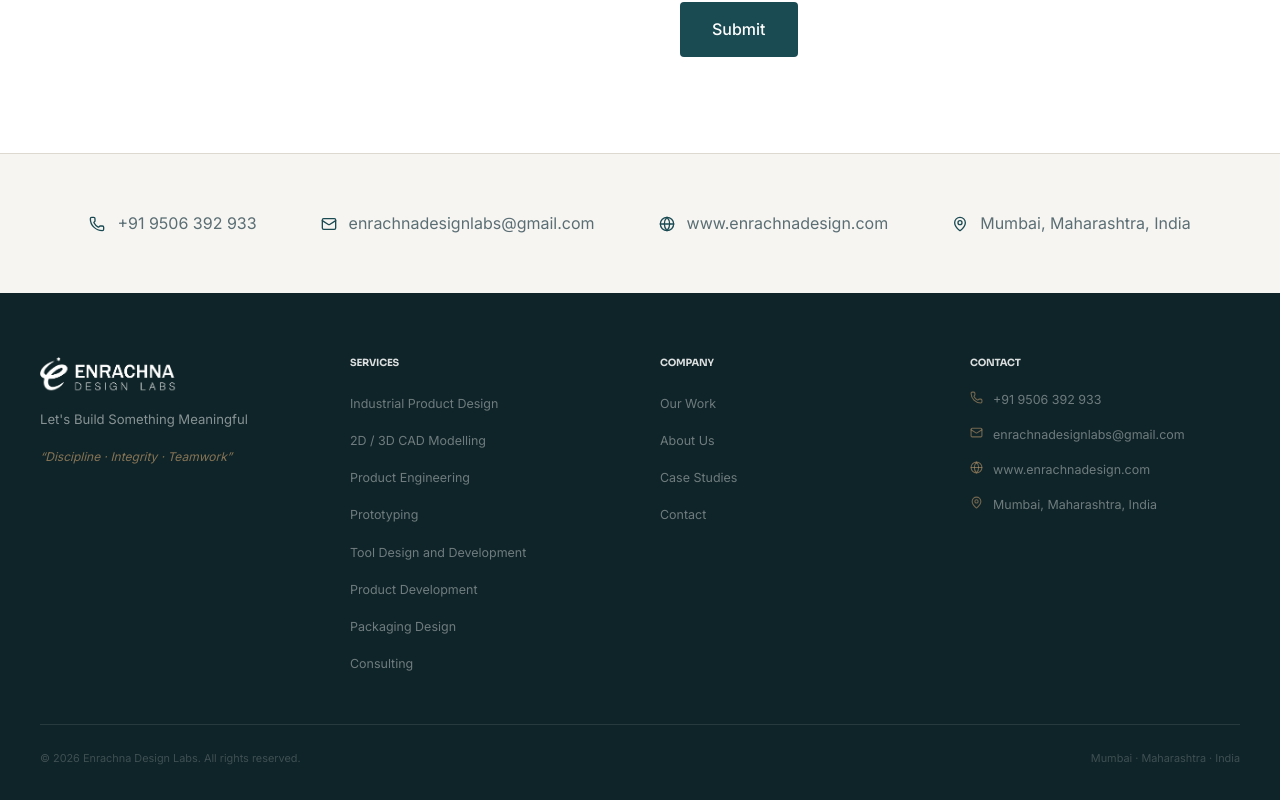
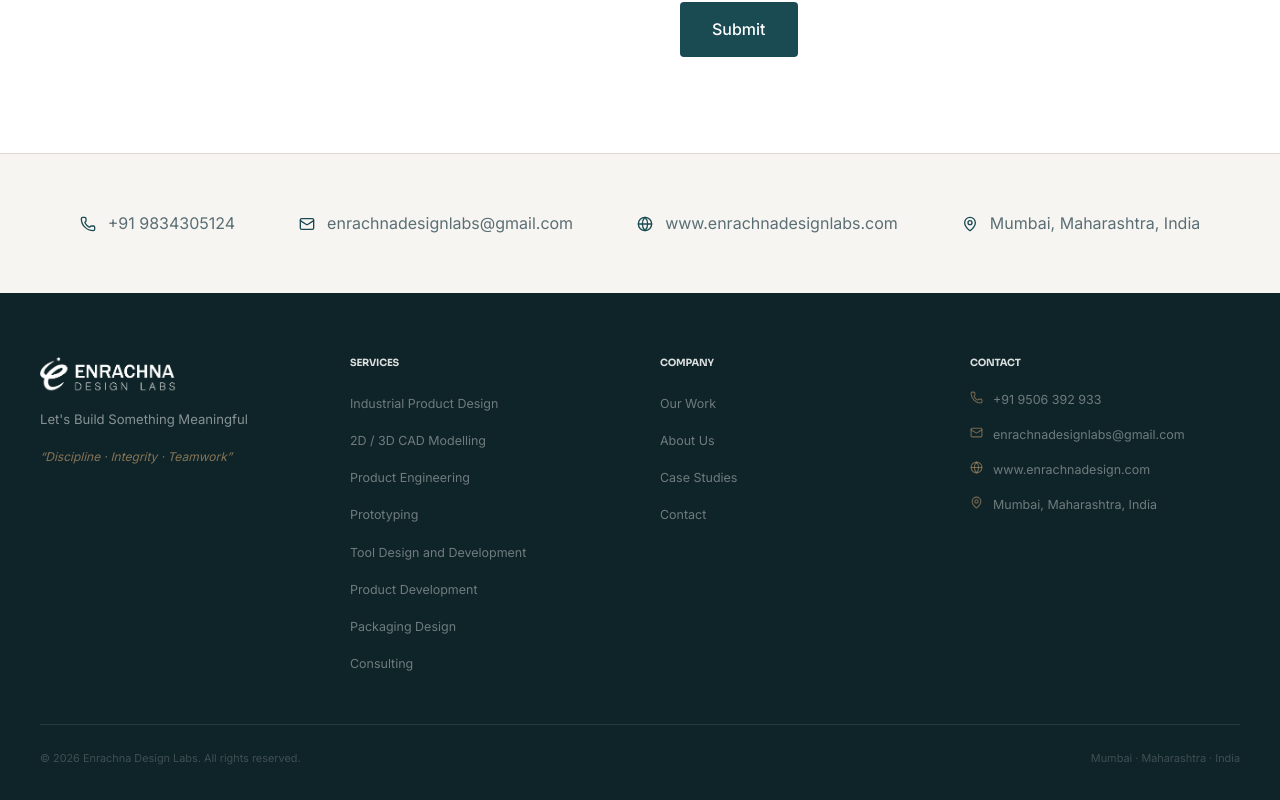
Before and after one commit to mahajan022/enrachna-designlabs, a Next.js app: page /contact in a window 1280 px wide. Shown: the part 1113-1913 px from the top of the page. Built offline with nearby package versions, Linux system fonts and the light colour scheme.

Commit message:
frdefcdserd

```diff
--- a/app/contact/page.tsx
+++ b/app/contact/page.tsx
@@ -57,9 +57,9 @@
         <div className="max-w-7xl mx-auto">
           <div className="flex flex-wrap gap-8 lg:gap-16 items-center justify-center">
             {[
-              { icon: Phone, label: "+91 9506 392 933", href: "tel:+919506392933" },
+              { icon: Phone, label: "+91 9834305124", href: "tel:+919834305124" },
               { icon: Mail, label: "enrachnadesignlabs@gmail.com", href: "mailto:enrachnadesignlabs@gmail.com" },
-              { icon: Globe, label: "www.enrachnadesign.com", href: "https://www.enrachnadesign.com" },
+              { icon: Globe, label: "www.enrachnadesignlabs.com", href: "https://www.enrachnadesignlabs.com" },
               { icon: MapPin, label: "Mumbai, Maharashtra, India", href: null },
             ].map((c, i) => (
               <div key={i} className="flex items-center gap-3">
--- a/components/Footer.tsx
+++ b/components/Footer.tsx
@@ -58,7 +58,7 @@
           <div>
             <h4 className="text-[0.62rem] tracking-[0.22em] uppercase text-white/85 font-semibold mb-5">Contact</h4>
             <div className="flex flex-col gap-3.5">
-              <a href="tel:+919506392933" className="flex items-start gap-2.5 group">
+              <a href="tel:+919834305124" className="flex items-start gap-2.5 group">
                 <Phone size={13} className="text-[#b8956a]/60 flex-shrink-0 mt-0.5" />
                 <span className="text-[0.78rem] text-white/40 group-hover:text-white transition-colors">+91 9506 392 933</span>
               </a>
@@ -66,7 +66,7 @@
                 <Mail size={13} className="text-[#b8956a]/60 flex-shrink-0 mt-0.5" />
                 <span className="text-[0.78rem] text-white/40 group-hover:text-white transition-colors break-all">enrachnadesignlabs@gmail.com</span>
               </a>
-              <a href="https://www.enrachnadesign.com" target="_blank" className="flex items-start gap-2.5 group">
+              <a href="https://www.enrachnadesignlabs.com" target="_blank" className="flex items-start gap-2.5 group">
                 <Globe size={13} className="text-[#b8956a]/60 flex-shrink-0 mt-0.5" />
                 <span className="text-[0.78rem] text-white/40 group-hover:text-white transition-colors">www.enrachnadesign.com</span>
               </a>
```
